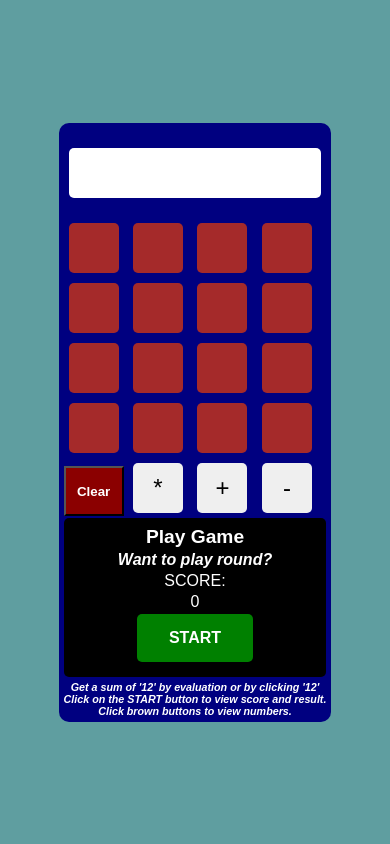
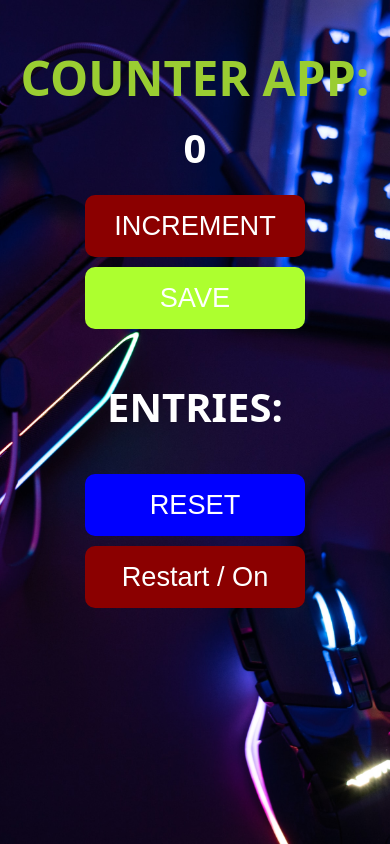
Before and after one commit to mabel-uche/kids-calculator-game, a plain HTML site: page index.html in a window 390 px wide. Drawn offline with Linux system fonts and the light colour scheme.

Commit message:
Added new files

```diff
--- /dev/null
+++ b/index.css
@@ -0,0 +1,201 @@
+body {
+    background-image: url("counter.jpg");
+    background-size: cover;
+    background-repeat: no-repeat;
+    background-position: center center;
+    background-attachment: fixed;
+    font-family: system-ui, -apple-system,
+    BlinkMacSystemFont, 'Segoe UI', Roboto, Oxygen,
+     Ubuntu, Cantarell, 'Open Sans', 'Helvetica Neue',
+     sans-serif;
+     height: auto;
+     max-width: 100%;
+     position: relative;
+}
+ #demo{
+    text-align: center;
+    top: 50%;
+    left: 50%;
+    align-items: center;
+    justify-content: center;
+    display: flex;
+    flex-direction: column;
+ }
+
+h1{
+    margin-top: 10%;
+    margin-bottom: 10px;
+    color: yellowgreen
+
+}
+
+h2{
+    font-size: 50px;
+    margin-top: 0;
+    margin-bottom: 20px;
+}
+
+button{
+    border: none;
+    padding-top: 10px;
+    padding-bottom: 10px;
+    color: white;
+    font-weight: bold;
+    width: 200px;
+    margin-bottom: 5px;
+    border-radius: 5px;
+    background: darkred;
+    cursor: pointer;
+    justify-content: center;
+
+}
+
+#count-el{
+    color: white;
+}
+
+#save-btn{
+    background: greenyellow;
+    display: flex;
+}
+
+#save-el{
+    font-weight: bold;
+    color: white;
+}
+
+#reset-btn{
+    background: blue;
+    display: flex;
+}
+
+/* @media only screen and (max-width:320px) {
+    h1{
+        font-size: 1rem;
+    }
+
+    h2{
+        font-size: 1.5px;
+    }
+
+    #demo{
+        margin-top: 0;
+        margin-bottom: 0;
+     }
+} */
+@media only screen and (max-width:480px) {
+    h1{
+        font-size: 2.5rem;
+    }
+
+    h2{
+        font-size: 1.5remx;
+    }
+
+    #demo{
+        margin-top: 80px;
+     }
+
+     #save-el{
+        font-size: 1.5rem;
+    }
+
+    button{
+      font-size: 1.2rem;
+      font-weight: lighter;
+
+    }
+}
+
+@media only screen and (max-width:900px) {
+    h1{
+        font-size: 3rem;
+    }
+
+    h2{
+        font-size: 2.5rem;
+    }
+
+    #demo{
+        margin-top: 30%;
+
+     }
+
+     #save-el{
+        font-size: 2.5rem;
+    }
+
+    button{
+        padding-top: 15px;
+        padding-bottom: 15px;
+        width: 220px;
+        margin-bottom: 10px;
+        border-radius: 10px;
+        font-size: 1.7rem;
+        cursor: pointer;
+
+
+    }
+}
+
+@media only screen and (max-width:980px) {
+    h1{
+        font-size: 3rem;
+    }
+
+    h2{
+        font-size: 2.5rem;
+    }
+
+    #demo{
+        margin-top: 30%;
+
+     }
+
+     #save-el{
+        font-size: 2.5rem;
+    }
+
+    button{
+        padding-top: 15px;
+        padding-bottom: 15px;
+        width: 220px;
+        margin-bottom: 10px;
+        border-radius: 10px;
+        font-size: 1.7rem;
+        cursor: pointer;
+
+
+    }
+}
+
+@media only screen and (max-width:1280px) {
+    h1{
+        font-size: 3rem;
+    }
+
+    h2{
+        font-size: 2.5rem;
+    }
+
+    #demo{
+        margin-top: 0;
+
+     }
+
+     #save-el{
+        font-size: 2.5rem;
+    }
+
+    button{
+        padding-top: 15px;
+        padding-bottom: 15px;
+        width: 220px;
+        margin-bottom: 10px;
+        border-radius: 10px;
+        font-size: 1.7rem;
+        cursor: pointer;
+
+
+    }
+}
--- a/index.html
+++ b/index.html
@@ -4,91 +4,21 @@
     <meta charset="UTF-8">
     <meta http-equiv="X-UA-Compatible" content="IE=edge">
     <meta name="viewport" content="width=device-width, initial-scale=1.0">
-    <title>CALCULATOR GAME</title>
-    <Link rel="stylesheet" href="style.css">
+    <title>COUNTER</title>
+    <Link rel="stylesheet" href="index.css">
 </head>
 <body>
-    <div class="container">
-        <div class="calculator">
-            <form>
-                <div class="display">
-                    <input id="result-el" type="text" onclick="display(value)"
-                    >
-
-                </div>
-                <div>
-                    <input type="button" value="8" onclick="display('8')"
-                    style="background-color: brown;">
-                    <input type="button" value="6" onclick="display('6')"
-                    style="background-color: brown;">
-                    <input type="button" value="3" onclick="display('3')"
-                    style="background-color: brown;">
-                    <input type="button" value="-4" onclick="display('-4')"
-                    style="background-color: brown;">
-                </div>
-                <div>
-                    <input type="button" value="5" onclick="display('5')"
-                    style="background-color: brown;">
-                    <input type="button" value="2" onclick="display('2')"
-                    style="background-color: brown;">
-                    <input type="button" value="7" onclick="display('7')"
-                    style="background-color: brown;">
-                    <input type="button" value="1" onclick="display('1')"
-                    style="background-color: brown;">
-                </div>
-                <div>
-                    <input type="button" value="9" onclick="display('9')"
-                    style="background-color: brown;">
-                    <input type="button" value="-2" onclick="display('-2')"
-                    style="background-color: brown;">
-                    <input type="button" value="-6" onclick="display('-6')"
-                    style="background-color: brown;">
-                    <input type="button" value="4" onclick="display('4')"
-                    style="background-color: brown;">
-                </div>
-                <div>
-                    <input type="button" value="0" onclick="display('0')"
-                    style="background-color: brown;">
-                    <input type="button" value="-3" onclick="display('-3')"
-                    style="background-color: brown;">
-                    <input type="button" value="-5" onclick="display('-5')"
-                    style="background-color: brown;">
-                    <input type="button" value="-1" onclick="display('-1')"
-                    style="background-color: brown;">
-                </div>
-                <div>
-
-                    <button style="font-weight:bold; width:60px;height:50px;
-                    cursor:pointer; background-color:darkred; color:white;"
-                    class="visible" onclick="document.getElementById('result-el').value = ''">Clear</button>
-                    <input type="button" value="*" onclick="display('*')" class="visible">
-                    <input type="button" value="+" onclick="display('+')"
-                    class="visible">
-                    <input type="button" value="-" onclick="display('-')"
-                    class="visible">
-
-                </div>
-            </form>
-            <div class="game">
-            <h2>Play Game</h2>
-            <p id="message-el">Want to play round?</p>
-            <p>SCORE:</p>
-            <p id="score-el">0</p>
-            <input type="button" value="START" onclick="solve()" style="font-weight:bold;
-             background-color:green; border:none; color:white; padding:15px 32px;
-             text-align:center; font-size:1rem; cursor:pointer; border-radius:5px"
-             class="visible">
-
-        </div>
-        <div class="game2">
-            <h6>Get a sum of '12' by evaluation or by clicking '12'
-                <br> Click on the START button to view score and result.
-                <br> Click brown buttons to view numbers.</h6>
-
-        </div>
-        </div>
-
+  <div id="demo">
+    <h1>COUNTER APP:</h1>
+    <h2 id="count-el">0</h2>
+    <button id="increment-btn" onclick="increment()">INCREMENT
+    </button>
+    <button id="save-btn" onclick="save()">SAVE</button>
+    <p id="save-el">ENTRIES:</p>
+      <button id="reset-btn" onclick="reset()">RESET</button>
+      <!-- <button id="restart-btn" onclick="restart()">Restart</button> -->
+      <button id="refresh-btn" onclick="refresh()">Restart / On</button>
     </div>
-    <script src="main.js"></script>
+    <script src="index.js"></script>
 </body>
 </html>
--- /dev/null
+++ b/index.js
@@ -0,0 +1,82 @@
+// document.getElementById("count-el").innerText = 5
+// let name = " Mabel"
+
+// let greeting = "Hi my name is "
+
+// let myGreeting = greeting + name
+
+// console.log(myGreeting)
+
+
+
+let saveEL = document.getElementById("save-el")
+let countEl = document.getElementById("count-el")
+// console.log(countEl)
+// console.log(saveEl)
+let count = 0
+
+function increment() {
+    count+= 1
+    countEl.innerText = count
+    // console.log(count)
+
+}
+// increment()
+
+function save() {
+    let result = " " + count + " -"
+    saveEL.innerText += result
+
+
+    // if (count > 0) {
+    //     saveEL.innerText += result
+    // } else {
+    //     saveEL.innerText += count
+    // }
+   // console.log(result)
+}
+// save()
+
+function reset() {
+    count = 0
+    countEl.innerText = count
+}
+// reset()
+
+// let message = ""
+// function restart() {
+//     count = 0
+//     let x = saveEL.innerText
+//     // let y = "recount"
+//     saveEL.innerText = ""
+//     countEl.innerText = count
+//     // message = ""
+//     // result = " " + count + " -"
+//     // saveEL.innerText = false
+
+//     // if (count === 0) {
+//     //     message = "Click Increment button"
+//     // } else if (count > 0){
+//     // save();
+//     // }
+//     // saveEL.innerText = message
+// }
+
+function refresh() {
+    count = 0
+    countEl.innerText = count
+    saveEL.innerText = "ENTRIES:"
+
+}
+
+// if (result >= 0) {
+//     saveEL.innerText += count
+// }else {
+//     saveEL.innerText = ""
+// }
+// let errorEl = document.getElementById("error")
+
+// function error() {
+// errorEl.innerText = "som....."
+// console.log(errorEl.innerText)
+// }
```
Also changed, not shown: counter.jpg (added), 2 other files.
